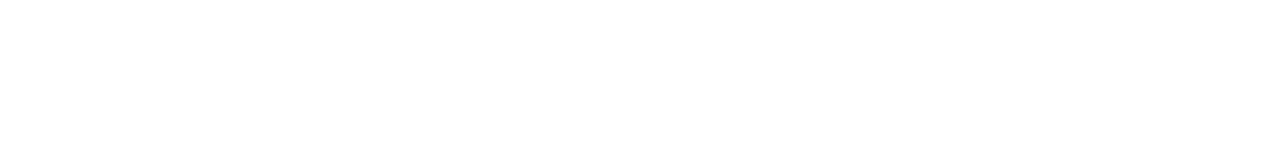
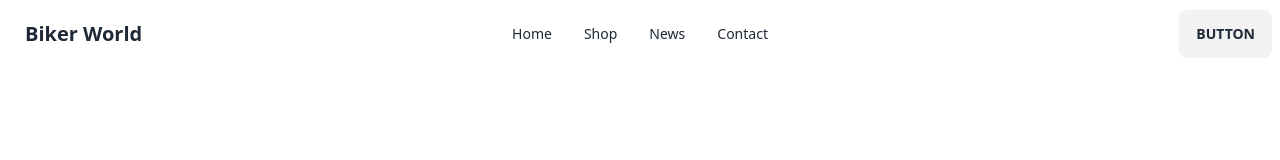
Before and after one commit to ZobaerSayed/biker-zone-daisyui, a plain HTML site: page index.html in a window 1280 px wide. Drawn offline with nearby package versions, Linux system fonts and the light colour scheme.

Commit message:
first commit

```diff
--- a/index.html
+++ b/index.html
@@ -12,7 +12,43 @@
 </head>
 
 <body>
-
+    <header>
+        <!-- Navbar section -->
+        <nav>
+            <div class="navbar bg-base-100">
+                <div class="navbar-start">
+                    <div class="dropdown">
+                        <label tabindex="0" class="btn btn-ghost lg:hidden">
+                            <svg xmlns="http://www.w3.org/2000/svg" class="h-5 w-5" fill="none" viewBox="0 0 24 24"
+                                stroke="currentColor">
+                                <path stroke-linecap="round" stroke-linejoin="round" stroke-width="2"
+                                    d="M4 6h16M4 12h8m-8 6h16" />
+                            </svg>
+                        </label>
+                        <ul tabindex="0"
+                            class="menu menu-sm dropdown-content mt-3 z-[1] p-2 shadow bg-base-100 rounded-box w-52">
+                            <li><a>Home</a></li>
+                            <li><a>Shop</a></li>
+                            <li><a>News</a></li>
+                            <li><a>Contact</a></li>
+                        </ul>
+                    </div>
+                    <a class="btn btn-ghost normal-case text-xl">Biker World</a>
+                </div>
+                <div class="navbar-center hidden lg:flex">
+                    <ul class="menu menu-horizontal px-1">
+                        <li><a>Home</a></li>
+                        <li><a>Shop</a></li>
+                        <li><a>News</a></li>
+                        <li><a>Contact</a></li>
+                    </ul>
+                </div>
+                <div class="navbar-end">
+                    <a class="btn">Button</a>
+                </div>
+            </div>
+        </nav>
+    </header>
 </body>
 
 </html>
```
